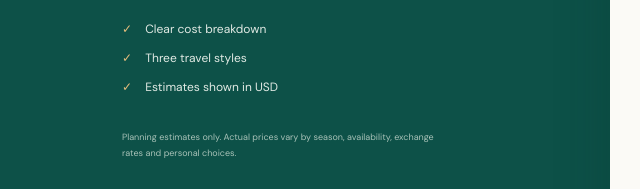
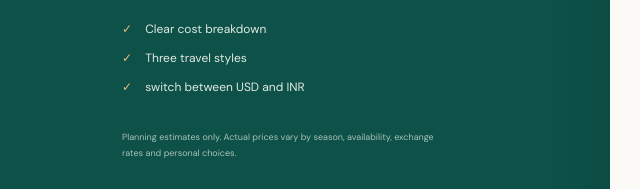
Before and after one commit to sunnyjaat889078/Trevelwise_-demo, a plain HTML site: page index.html in a window 1280 px wide. Shown: the part 2471-2660 px from the top of the page, 6-646 px from the left. Drawn offline with nearby package versions, Linux system fonts and the light colour scheme.

Commit message:
Add option to switch between USD and INR

```diff
--- a/index.html
+++ b/index.html
@@ -58,7 +58,7 @@
     <span class="eyebrow light">MAKE THE NUMBERS WORK</span>
     <h2>Your trip.<br><em>Your budget.</em></h2>
     <p>Choose a destination, set your travel days and pick the comfort level that suits you. Your estimated costs update instantly.</p>
-    <div class="planner-points"><div><span>✓</span> Clear cost breakdown</div><div><span>✓</span> Three travel styles</div><div><span>✓</span> Estimates shown in USD</div></div>
+    <div class="planner-points"><div><span>✓</span> Clear cost breakdown</div><div><span>✓</span> Three travel styles</div><div><span>✓</span> switch between USD and INR</div></div>
     <small class="disclaimer">Planning estimates only. Actual prices vary by season, availability, exchange rates and personal choices.</small>
   </div>
   <div class="calculator-card">
```
